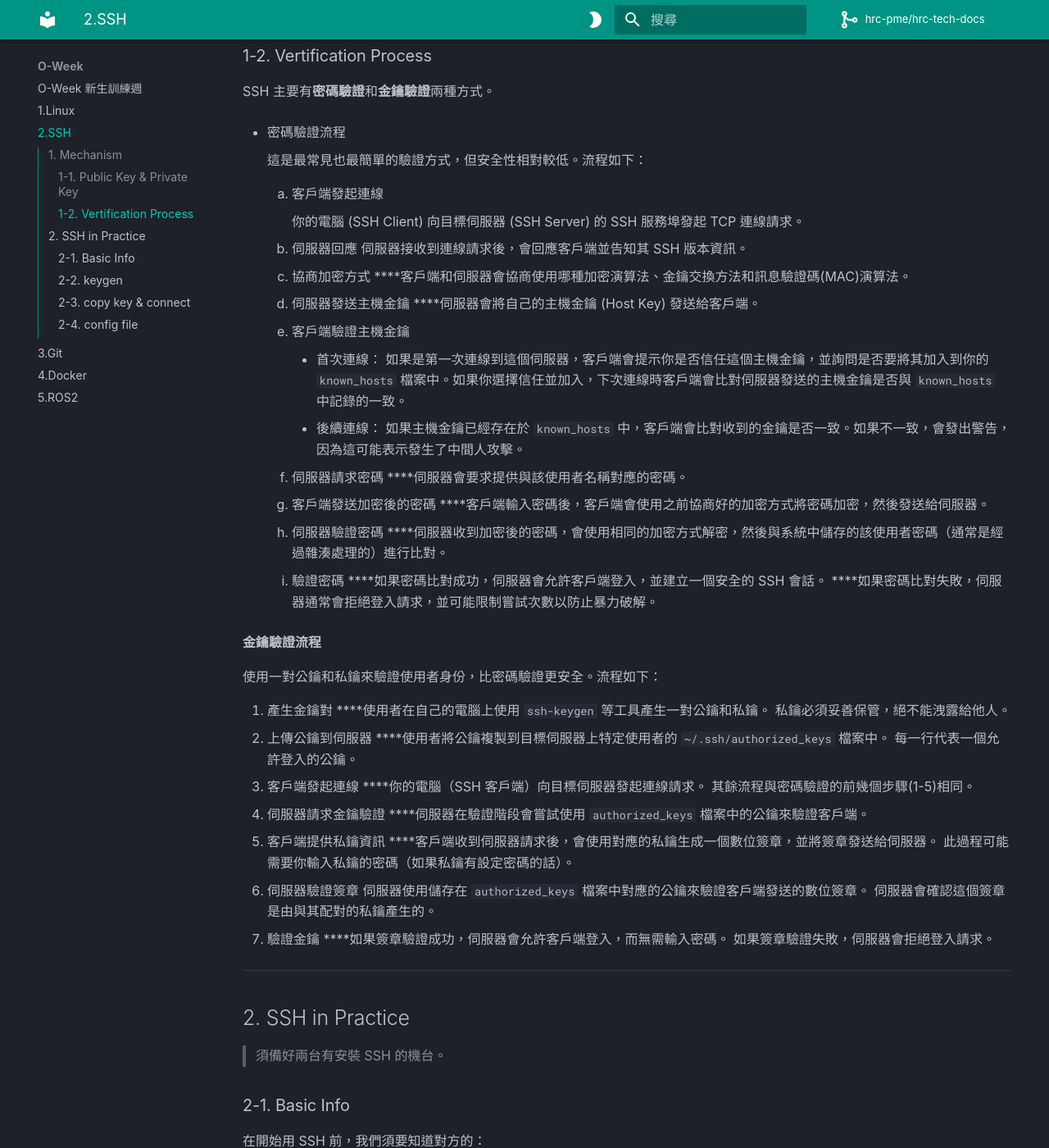
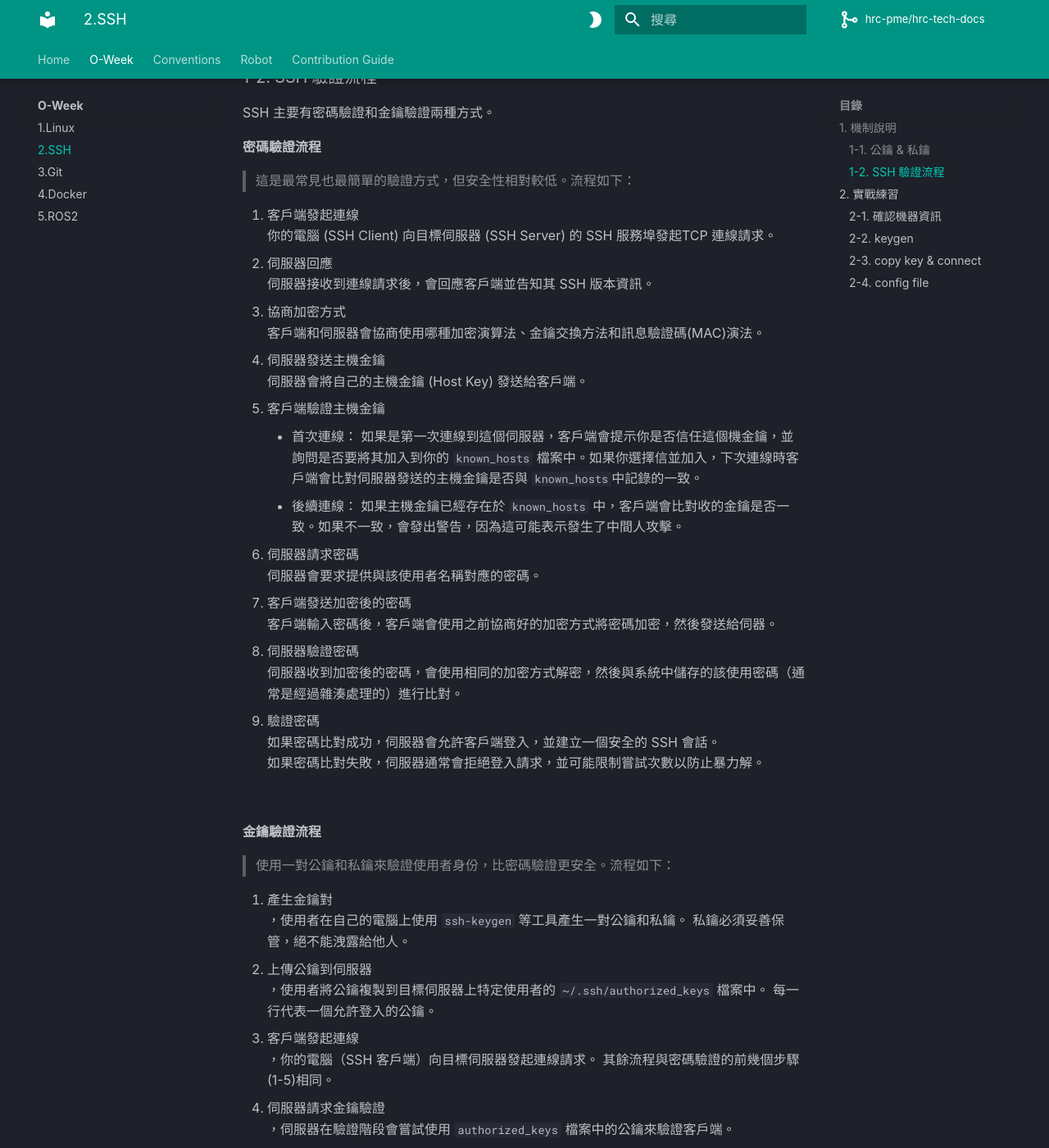
Before and after one commit to hrc-pme/O-Week, an MkDocs documentation site: the page built from docs/oweek/2.ssh.md, in a window 1280 px wide and 1400 px high, scrolled down 872 px. Shown: the whole window at 82% size. Built offline with MkDocs 1.6.1 and Material for MkDocs 9.7.7, drawn with Linux system fonts in a browser that asks for light colours; some web fonts are replaced; some of the changed text lies outside the part shown.

````diff
--- a/docs/oweek/2.ssh.md
+++ b/docs/oweek/2.ssh.md
@@ -1,148 +1,143 @@
 # 2. SSH
+> SSH (Secure Shell Protocol, 安全殼層協定)
 
----
+SSH 是一種加密的網路傳輸協定，可在不安全的網路中提供安全的傳輸環境。
+最常見用途是遠端登入系統，利用 SSH 來傳輸命令列介面和遠端執行命令。
+(維基百科)
 
-> **安全殼層協定(**Secure Shell Protocol，簡稱**SSH)**
-
-SSH ****是一種加密的網路傳輸協定，可在不安全的網路中提供安全的傳輸環境。
-SSH 透過在網路中建立安全隧道來實現SSH客戶端與伺服器之間的連接。
-SSH最常見的用途是遠端登入系統，利用SSH來傳輸命令列介面和遠端執行命令。
-(維基百科)
->
 
 檢查 SSH 安裝：`ssh -V`
 
 ---
 
-## 1. Mechanism
+## 1. 機制說明
 
 SSH 會使用一對公鑰和私鑰來驗證使用者身份，先簡單描述兩者用途。
-加密算法不懂沒關係，知道金鑰就是一長串的英數字就好。
+加密算法不用深入理解，先知道金鑰就是一長串亂碼就好。
 
-### 1-1.  Public Key & Private Key
+### 1-1.  公鑰 & 私鑰
 
- 🗝 **Public Key（公鑰）**
+🗝 Public Key（公鑰）
 
 - 用來加密資料
 - 可以公開放在遠端伺服器上
 - 存放在伺服器的 `~/.ssh/authorized_keys` 中
 
-**🔐 Private Key（私鑰）**
+🔐 Private Key（私鑰）
 
 - 用來解密資料
-- 存放在用戶本機，通常是 `~/.ssh/id_rsa`
+- 存放在用戶本機，路徑通常是 `~/.ssh/id_rsa`
 - 只有擁有私鑰的人才能完成解密，代表身份驗證成功
 
-### 1-2. Vertification Process
+---
 
-SSH 主要有**密碼驗證**和**金鑰驗證**兩種方式。
+### 1-2. SSH 驗證流程
 
-- 密碼驗證流程
+SSH 主要有密碼驗證和金鑰驗證兩種方式。
 
-    這是最常見也最簡單的驗證方式，但安全性相對較低。流程如下：
+**密碼驗證流程**
+> 這是最常見也最簡單的驗證方式，但安全性相對較低。流程如下：
 
-    1. 客戶端發起連線
+1. 客戶端發起連線
+    你的電腦 (SSH Client) 向目標伺服器 (SSH Server) 的 SSH 服務埠發起TCP 連線請求。
+2. 伺服器回應
+伺服器接收到連線請求後，會回應客戶端並告知其 SSH 版本資訊。
+3. 協商加密方式
+客戶端和伺服器會協商使用哪種加密演算法、金鑰交換方法和訊息驗證碼(MAC)演法。
+4. 伺服器發送主機金鑰
+伺服器會將自己的主機金鑰 (Host Key) 發送給客戶端。
+5. 客戶端驗證主機金鑰
+    - 首次連線： 如果是第一次連線到這個伺服器，客戶端會提示你是否信任這個機金鑰，並詢問是否要將其加入到你的 `known_hosts` 檔案中。如果你選擇信並加入，下次連線時客戶端會比對伺服器發送的主機金鑰是否與 `known_hosts`中記錄的一致。
+    - 後續連線： 如果主機金鑰已經存在於 `known_hosts` 中，客戶端會比對收的金鑰是否一致。如果不一致，會發出警告，因為這可能表示發生了中間人攻擊。
+6. 伺服器請求密碼
+伺服器會要求提供與該使用者名稱對應的密碼。
+7. 客戶端發送加密後的密碼
+客戶端輸入密碼後，客戶端會使用之前協商好的加密方式將密碼加密，然後發送給伺器。
+8. 伺服器驗證密碼
+伺服器收到加密後的密碼，會使用相同的加密方式解密，然後與系統中儲存的該使用密碼（通常是經過雜湊處理的）進行比對。
+9. 驗證密碼
+如果密碼比對成功，伺服器會允許客戶端登入，並建立一個安全的 SSH 會話。
+如果密碼比對失敗，伺服器通常會拒絕登入請求，並可能限制嘗試次數以防止暴力解。
 
-        你的電腦 (SSH Client) 向目標伺服器 (SSH Server) 的 SSH 服務埠發起 TCP 連線請求。
-
-    2. 伺服器回應
-    伺服器接收到連線請求後，會回應客戶端並告知其 SSH 版本資訊。
-    3. 協商加密方式
-    ****客戶端和伺服器會協商使用哪種加密演算法、金鑰交換方法和訊息驗證碼(MAC)演算法。
-    4. 伺服器發送主機金鑰
-    ****伺服器會將自己的主機金鑰 (Host Key) 發送給客戶端。
-    5. 客戶端驗證主機金鑰
-        - 首次連線： 如果是第一次連線到這個伺服器，客戶端會提示你是否信任這個主機金鑰，並詢問是否要將其加入到你的 `known_hosts` 檔案中。如果你選擇信任並加入，下次連線時客戶端會比對伺服器發送的主機金鑰是否與 `known_hosts` 中記錄的一致。
-        - 後續連線： 如果主機金鑰已經存在於 `known_hosts` 中，客戶端會比對收到的金鑰是否一致。如果不一致，會發出警告，因為這可能表示發生了中間人攻擊。
-    6. 伺服器請求密碼
-    ****伺服器會要求提供與該使用者名稱對應的密碼。
-    7. 客戶端發送加密後的密碼
-    ****客戶端輸入密碼後，客戶端會使用之前協商好的加密方式將密碼加密，然後發送給伺服器。
-    8. 伺服器驗證密碼
-    ****伺服器收到加密後的密碼，會使用相同的加密方式解密，然後與系統中儲存的該使用者密碼（通常是經過雜湊處理的）進行比對。
-    9. 驗證密碼
-    ****如果密碼比對成功，伺服器會允許客戶端登入，並建立一個安全的 SSH 會話。
-    ****如果密碼比對失敗，伺服器通常會拒絕登入請求，並可能限制嘗試次數以防止暴力破解。
+</br>
 
 **金鑰驗證流程**
-
-使用一對公鑰和私鑰來驗證使用者身份，比密碼驗證更安全。流程如下：
+>　使用一對公鑰和私鑰來驗證使用者身份，比密碼驗證更安全。流程如下：
 
 1. 產生金鑰對
-****使用者在自己的電腦上使用 `ssh-keygen` 等工具產生一對公鑰和私鑰。
+，使用者在自己的電腦上使用 `ssh-keygen` 等工具產生一對公鑰和私鑰。
 私鑰必須妥善保管，絕不能洩露給他人。
 2. 上傳公鑰到伺服器
-****使用者將公鑰複製到目標伺服器上特定使用者的 `~/.ssh/authorized_keys` 檔案中。
+，使用者將公鑰複製到目標伺服器上特定使用者的 `~/.ssh/authorized_keys` 檔案中。
 每一行代表一個允許登入的公鑰。
 3. 客戶端發起連線
-****你的電腦（SSH 客戶端）向目標伺服器發起連線請求。
+，你的電腦（SSH 客戶端）向目標伺服器發起連線請求。
 其餘流程與密碼驗證的前幾個步驟(1-5)相同。
 4. 伺服器請求金鑰驗證
-****伺服器在驗證階段會嘗試使用 `authorized_keys` 檔案中的公鑰來驗證客戶端。
+，伺服器在驗證階段會嘗試使用 `authorized_keys` 檔案中的公鑰來驗證客戶端。
 5. 客戶端提供私鑰資訊
-****客戶端收到伺服器請求後，會使用對應的私鑰生成一個數位簽章，並將簽章發送給伺服器。
+，客戶端收到伺服器請求後，會使用對應的私鑰生成一個數位簽章，並將簽章發送給伺服器。
 此過程可能需要你輸入私鑰的密碼（如果私鑰有設定密碼的話）。
 6. 伺服器驗證簽章
 伺服器使用儲存在 `authorized_keys` 檔案中對應的公鑰來驗證客戶端發送的數位簽章。
 伺服器會確認這個簽章是由與其配對的私鑰產生的。
 7. 驗證金鑰
-****如果簽章驗證成功，伺服器會允許客戶端登入，而無需輸入密碼。
+，如果簽章驗證成功，伺服器會允許客戶端登入，而無需輸入密碼。
 如果簽章驗證失敗，伺服器會拒絕登入請求。
 
 ---
 
-## 2. SSH in Practice
+## 2. 實戰練習
 
-> 須備好兩台有安裝 SSH 的機台。
->
+!!! info
 
-### 2-1. Basic Info
+    須先準備好兩台有安裝 SSH 的機台，假定 `Host_A` 要 SSH 進 `Host_B`。
 
-在開始用 SSH 前，我們須要知道對方的：
+### 2-1. 確認機器資訊
+
+在開始用 SSH 前，我們須要知道對方（`Host_B`）的：
 
 - Username : 使用 `whoami` 查詢。
 - Hostname：使用 `hostname` 查詢。
 - IP：使用 `ip a` 查詢。
 應該會看到類似 `inet 192.168.1.150/24` 的訊息，代表 IP 是 `192.168.1.150`。
-    - chkpt 1: 理解 DHCP. 知道每台的 IP 位址怎麼來的.
+
+---
 
 ### 2-2. keygen
 
-輸入指令 `ssh-keygen -t rsa -b 4096 -C "your_email@example.com"`
+現在，`Host_A` 要生成金鑰。
 
+輸入指令 `ssh-keygen -t rsa -b 4096 -C "your_email@example.com"`。
 連按三次 enter 即可, 會產生一組金鑰：
 
 - 公鑰位址：`~/.ssh/id_rsa.pub`
 - 私鑰位址：`~/.ssh/id_rsa`
 
-<aside>
-✅
+!!! info
 
-同個 public key 是能丟給多台 remote host 的，無須每次都生成一組新的金鑰對。
-但不同 remote host 用不同的鑰匙能提高安全性。
+    一個 public key 可以用來 SSH 進多台主機，無須每次都生成一組新的金鑰對。
+    但不同 remote host 用不同的鑰匙能提高安全性。
 
-</aside>
+---
 
 ### 2-3. copy key & connect
 
-> 假設對方 username 為 `user` , IP 位址為 `192.168.1.150`。
->
+> 假設 `Host_B` 用戶名為 `user` , IP 位址為 `192.168.1.150`。
 
-第一次連線，須將公鑰複製到遠端主機：`ssh-copy-id user@192.168.1.150` 。
+第一次連線，須將公鑰複製到遠端主機：`ssh-copy-id user@192.168.1.150`。
+以後遠端連線只須輸 `ssh user@192.168.1.150` 即可。
 
-以後遠端登入指令都用 `ssh user@192.168.1.150` 即可。
+!!! info
 
-<aside>
-✅
+    注意 `192.168` 開頭的 IP 通常都是區域網路中 router 所分配的 IP。
+    只有當 Client 和 Server 都在同個網域中才能互相訪問。
 
-注意 `192.168` 開頭的 IP 通常都是區域網路中 router 所分配的 IP。
-只有當 Client 和 Server 都在同個網域中才能互相訪問。
-
-</aside>
+---
 
 ### 2-4. config file
 
-1. 建立或編輯 SSH 設定檔：`nano ~/.ssh/config`
+1. 建立或編輯 SSH 設定檔：`sudo nano ~/.ssh/config`
 2. 範例內容：
 
     ```jsx
@@ -154,8 +149,18 @@
     ```
 
 3. 之後只要輸入 `ssh myserver` 就可以登入了。
-- chkpt 1: 在 VSCode 中設定 ssh config 並 passwordless login remote host.
-成功連線時，能夠在 VSCode 中開啟 remote host 的資料夾，在毋須輸入密碼下，修改程式.
-- chkpt 2: 使用 mDNS, 以 remote hostname 取代 IP.
-好處是可避免 DHCP 動態分配 IP 時造成每次都要重新確認 IP 的麻煩.
-    - 參考資料
+
+!!! example "Checkpoint"
+
+    1. 在 VSCode 中設定 ssh config 並 passwordless login remote host。
+    成功連線時，能夠在 VSCode 中開啟 remote host 的資料夾，在毋須輸入密碼下，修改程式.
+
+    2. (Optional) 學習使用 mDNS。以 remote hostname 取代 IP。
+    好處是可避免 DHCP 動態分配 IP 時造成每次都要重新確認 IP 的麻煩。
+    參考資料：[【軟體】網路設定、連線 - mDNS 設定](https://hackmd.io/@925/mdns)
+
+
+!!! example "Checkpoint"
+
+    理解 DHCP。要知道每台的 IP 位址怎麼來的。
+    可以如何避免 DHCP 下 IP 會浮動的問題?
--- a/docs/oweek/index.md
+++ b/docs/oweek/index.md
@@ -1,4 +1,4 @@
-# O-Week 新生訓練週
+# O-Week
 
 這份教學文件適用於剛進入實驗室的同學，內容涵蓋開發機器人軟體必備的知識技能。
 教學章節是循序進行的，後面內容會使用到前面提過的技術。
--- a/mkdocs.yml
+++ b/mkdocs.yml
@@ -14,10 +14,41 @@
     repo: octicons/git-merge-16
 
   features:
-    - navigation.tabs            # Top horizontal navigation
-    - navigation.sections        # Show groups (second level) on the left
-    - navigation.expand          # Groups expanded by default on the left
-    - toc.integrate              # Show section TOC on the left instead of the right
+    # - announce.dismiss              # 可關閉的公告欄（搭配 extra.announcement 使用）
+    - content.action.edit           # 顯示「編輯本頁」按鈕
+    - content.action.view           # 顯示「檢視原始檔」按鈕
+    - content.code.annotate         # 支援程式碼行註解（需配合特定語法）
+    - content.code.copy             # 程式碼區塊右上角顯示「複製」按鈕
+    # - content.code.select           # 點擊即可選取整段程式碼（非複製）
+    - content.footnote.tooltips     # 鼠標懸停於腳註，顯示提示泡泡
+    - content.tabs.link             # 支援連結到特定 tab（分頁內容）
+    - content.tooltips              # 顯示文字提示（使用 <abbr> 語法）
+
+    # - header.autohide               # 捲動時自動隱藏上方導覽列
+    - header.tabs.sticky            # 將頂部導覽列固定在頁面頂部
+    - header.tabs.sticky.scrollable # 導覽列可捲動，適用於長導覽列
+
+    - navigation.expand             # 預設展開所有側邊欄層級
+    - navigation.footer             # 顯示「上一頁／下一頁」頁腳導覽
+    - navigation.indexes            # 支援資料夾內的 index.md 成為目錄首頁
+    - navigation.instant            # 啟用即時頁面切換（無需整頁重載）
+    - navigation.instant.prefetch   # 預先載入連結頁面，提升速度
+    - navigation.instant.progress   # 即時切換時顯示進度條
+    - navigation.prune              # 隱藏未列入 nav 的頁面（靜態生成仍存在）
+    - navigation.sections           # 分區顯示 nav 區塊（提升閱讀層次）
+    - navigation.tabs               # 將頂部導覽列設為分頁樣式
+    - navigation.tabs.sticky        # 將導覽分頁固定在頁面頂部
+    - navigation.top                # 顯示「回到頂端」按鈕
+    - navigation.tracking           # 側邊欄高亮當前閱讀小節
+    - navigation.tracking.scrollable # 側邊欄可捲動，適用於長頁面
+
+    - search.highlight              # 搜尋結果自動高亮顯示
+    - search.share                  # 搜尋列加入「分享搜尋結果」按鈕
+    # - search.suggest                # 輸入搜尋文字時提供建議補全
+
+    - toc.follow                    # 目錄 (TOC) 跟隨捲動時高亮顯示
+    # - toc.integrate                 # 將目錄整合進側邊欄中（非右側浮動 TOC）
+
 
   palette:
     # Palette toggle for dark mode
@@ -58,10 +89,12 @@
     - Stretch-3: robot/stretch3.md
     - LoCoBot: robot/locobot.md
 
-  - Contribution: contribution.md
+  - Contribution Guide: contribution.md
 
 markdown_extensions:
   - admonition
+  - footnotes
+  - md_in_html
   - pymdownx.details
   - pymdownx.superfences
   - pymdownx.tabbed
@@ -71,3 +104,7 @@
   - pymdownx.magiclink
   - toc:
       permalink: true
+
+
+extra_css:
+  - stylesheets/extra.css
````
Also changed, not shown: docs/contribution.md (+1 -1 lines), docs/conventions/index.md (deleted, +0 -1 lines), docs/oweek/1.linux.md (+83 -69 lines), docs/robot/index.md (+1 -1 lines).
